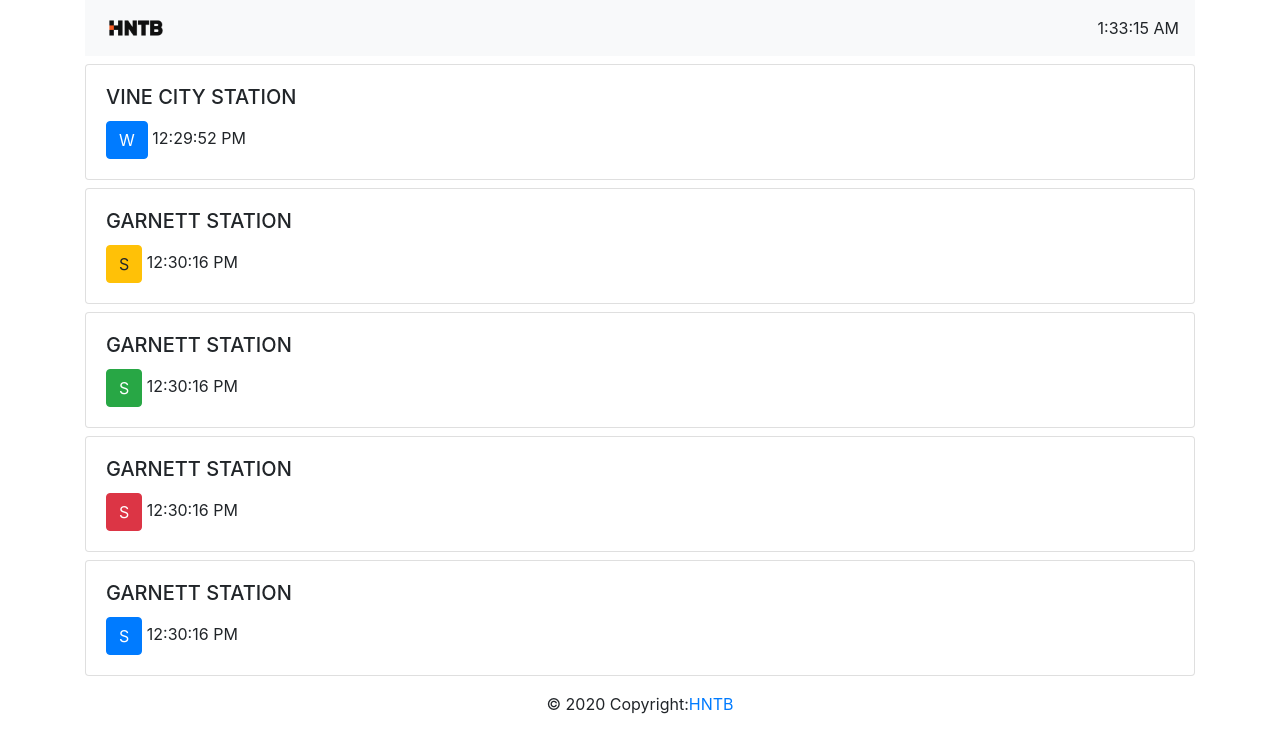
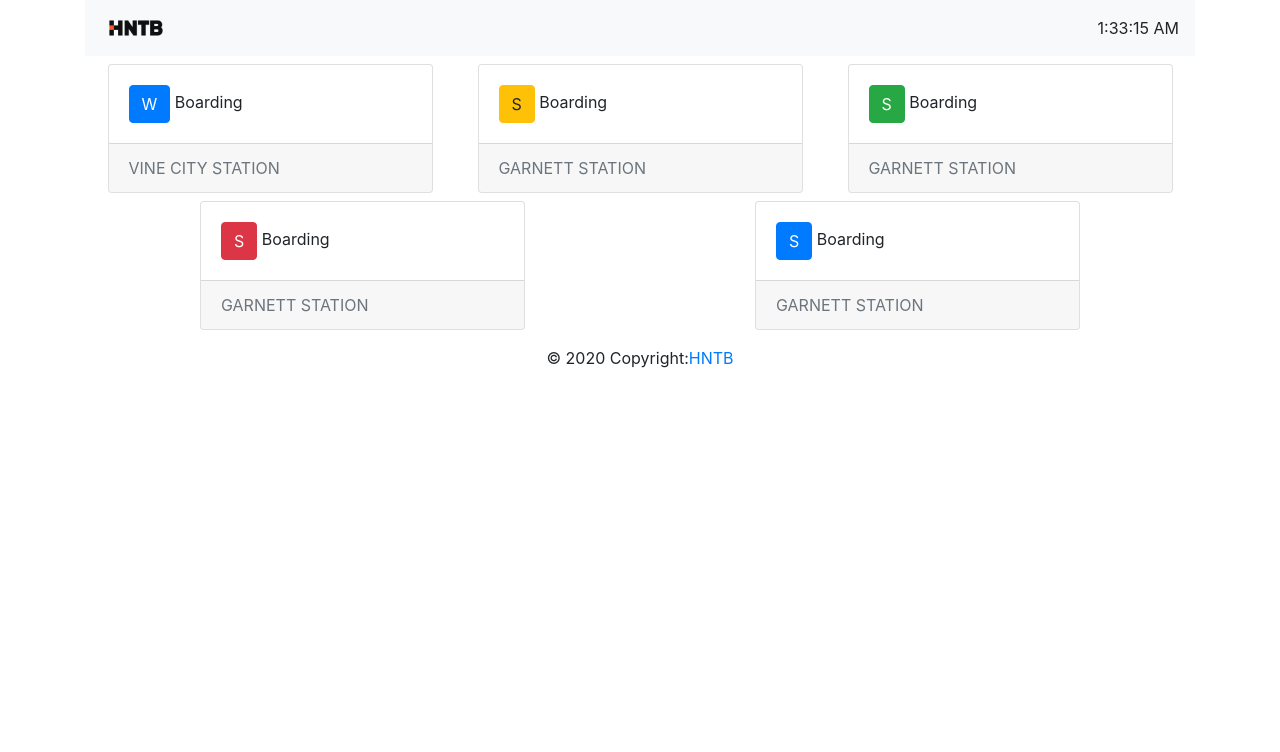
Before and after one commit to bqc1990/Marta, a React (Create React App) app: page / in a window 1280 px wide. Shown: the top 752 px of the page. Built offline with nearby package versions, Linux system fonts and the light colour scheme; no server answers.

Commit message:
update layout

```diff
--- a/src/component/Marta.js
+++ b/src/component/Marta.js
@@ -1,7 +1,7 @@
 import React from "react";
 import axios from "axios";
 import Station from "./Station";
-
+import "../style/marta.css";
 class Marta extends React.Component {
   constructor() {
     super();
@@ -98,7 +98,7 @@ class Marta extends React.Component {
 
   render() {
     return (
-      <div>
+      <div className="flex-container">
         {this.state.dataForAll.map((item, index) => (
           <Station key={index} data={item} />
         ))}
--- a/src/component/Station.js
+++ b/src/component/Station.js
@@ -1,5 +1,5 @@
 import React from "react";
-
+import "../style/station.css";
 class Station extends React.Component {
   //set className for difference line, like red line will have according color
   setClassName = () => {
@@ -18,15 +18,16 @@ class Station extends React.Component {
 
   render() {
     return (
-      <div className="card-deck">
+      <div className="card-container card-deck">
         <div className="card mt-2">
           <div className="card-body">
-            <h5 className="card-title">{this.props.data["STATION"]}</h5>
-
             <span className={this.setClassName()}>
               {this.props.data.DIRECTION}
             </span>
-            <span className="card-text"> {this.props.data.NEXT_ARR}</span>
+            <span> {this.props.data.WAITING_TIME}</span>
+          </div>
+          <div className="card-footer text-muted">
+            {this.props.data["STATION"]}
           </div>
         </div>
       </div>
--- /dev/null
+++ b/src/style/marta.css
@@ -0,0 +1,5 @@
+.flex-container {
+  display: flex;
+  flex-wrap: wrap;
+  justify-content: space-around;
+}
--- /dev/null
+++ b/src/style/station.css
@@ -0,0 +1,4 @@
+.card-container {
+  width: 355px;
+  height: auto;
+}
```
